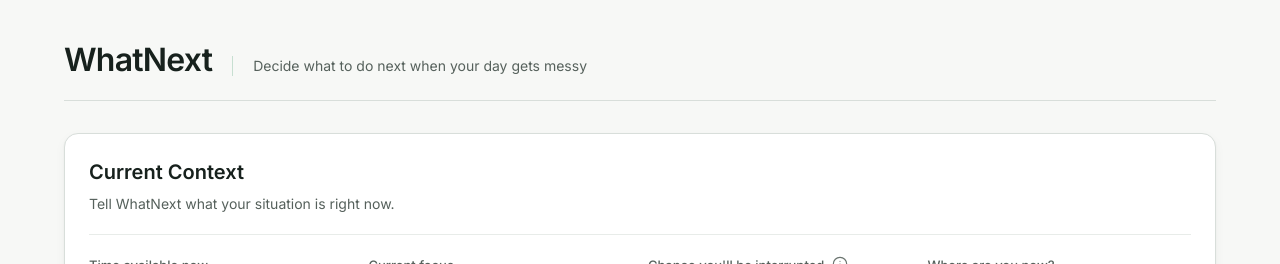
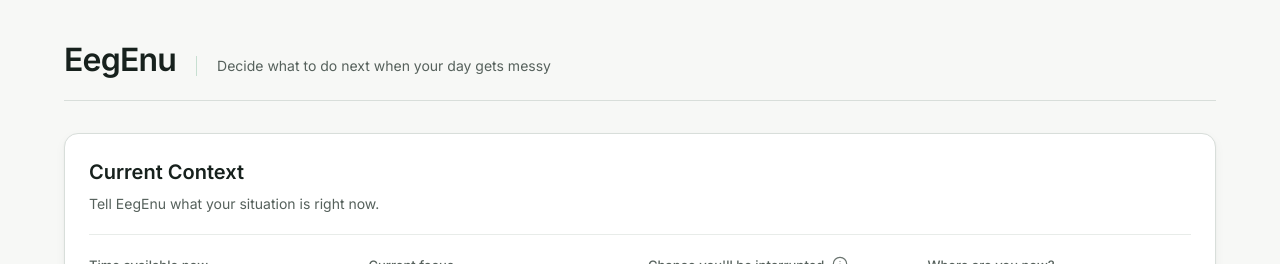
Before and after one commit to kirkiran/whatnext, a Next.js app: page / in a window 1280 px wide. Shown: the top 264 px of the page. Built offline with nearby package versions, Linux system fonts and the light colour scheme; no server answers.

Commit message:
chore: rename product to EegEnu

```diff
--- a/app/layout.tsx
+++ b/app/layout.tsx
@@ -10,7 +10,7 @@
 });
 
 export const metadata: Metadata = {
-  title: "WhatNext",
+  title: "EegEnu",
   description: "Decide what to do next when your day gets messy",
 };
 
--- a/components/app-header.tsx
+++ b/components/app-header.tsx
@@ -2,7 +2,7 @@
   return (
     <header className="flex flex-col gap-ds-3 border-b border-line pb-ds-5 sm:flex-row sm:items-baseline sm:gap-ds-5">
       <h1 className="shrink-0 text-page-title tracking-tight text-content-primary">
-        WhatNext
+        EegEnu
       </h1>
       <p className="max-w-3xl text-body-small text-content-secondary sm:border-l sm:border-line-brand sm:pl-ds-5">
         Decide what to do next when your day gets messy
--- a/components/current-context-section.tsx
+++ b/components/current-context-section.tsx
@@ -47,7 +47,7 @@
             Current Context
           </h2>
           <p className="text-body-small text-content-secondary">
-            Tell WhatNext what your situation is right now.
+            Tell EegEnu what your situation is right now.
           </p>
         </div>
 
```
Also changed, not shown: 1 other file (tests, documents, lock files or other folders).
